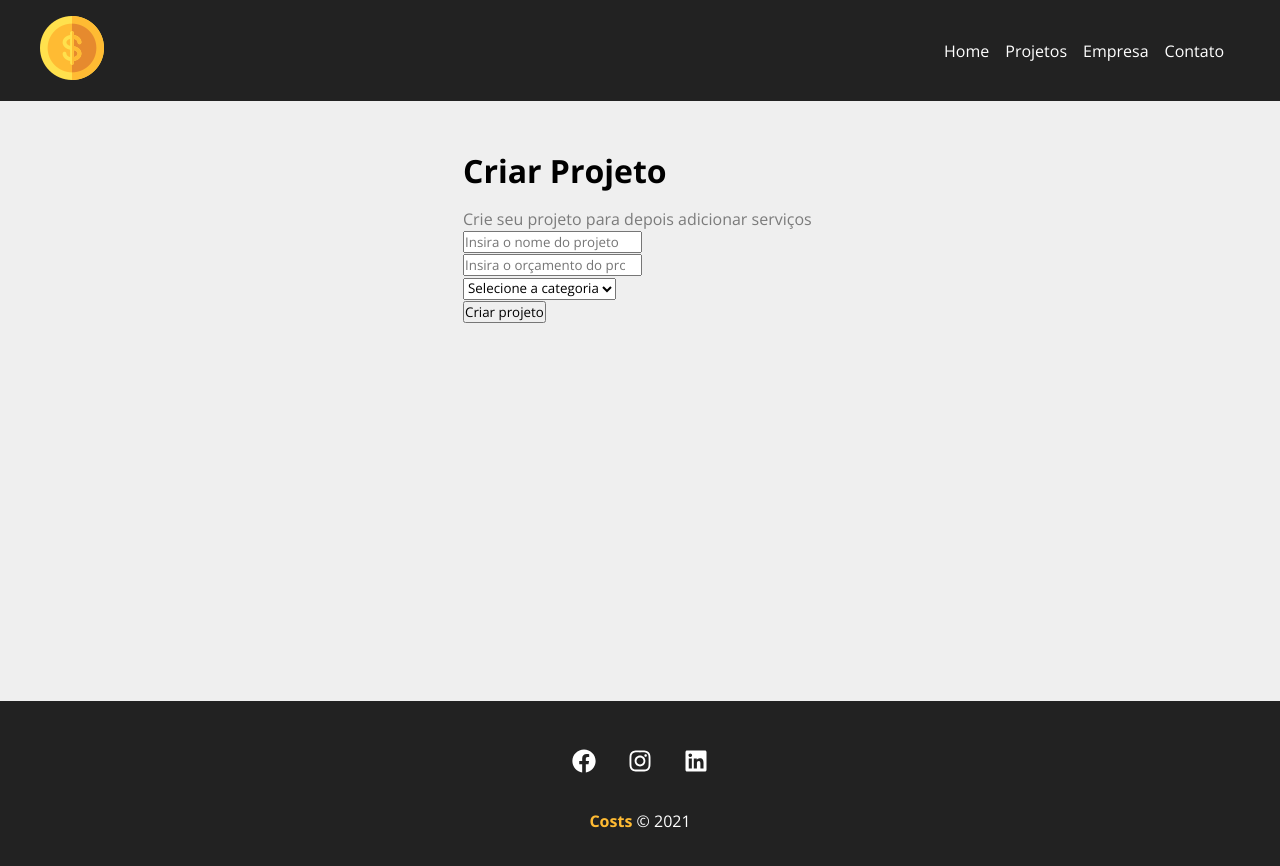
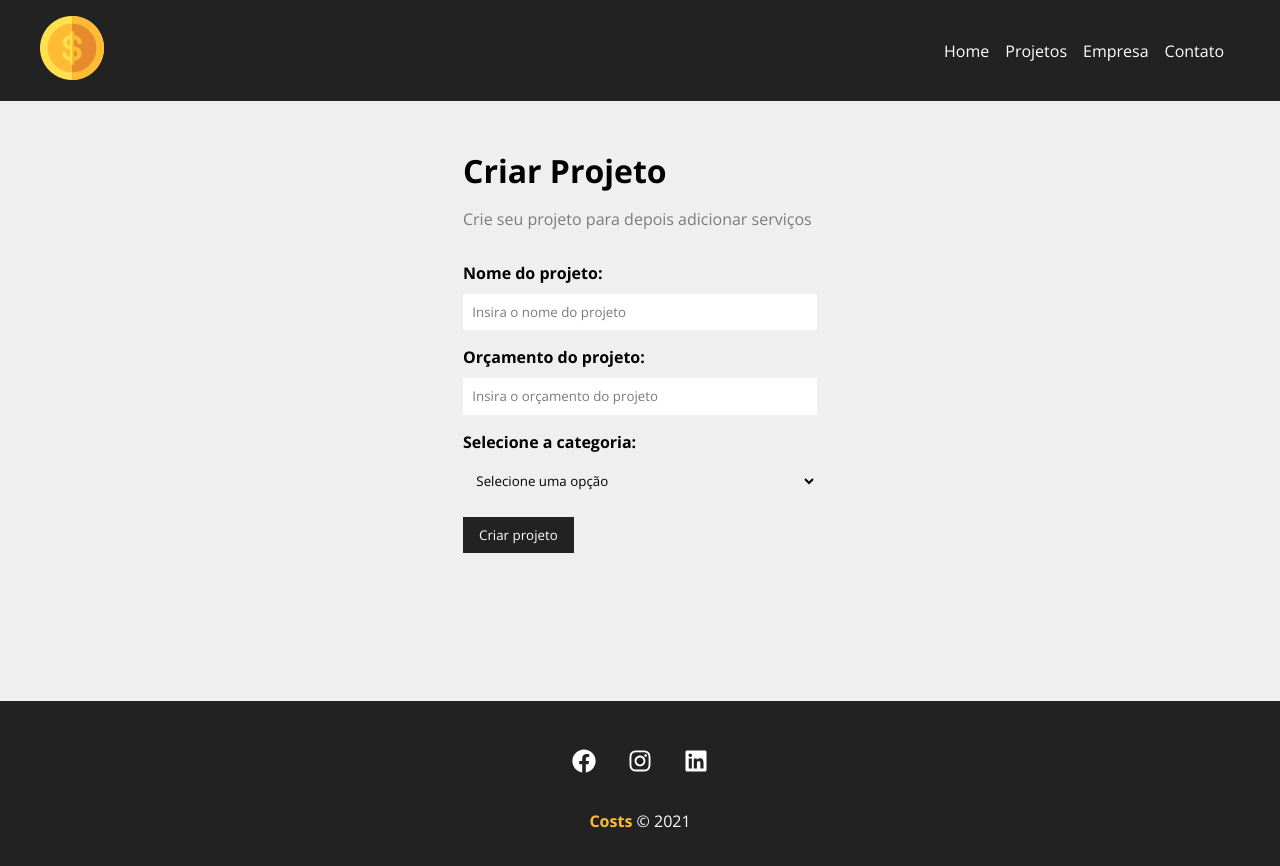
Before and after one commit to Italloml/Costs_In_React, a React (Create React App) app: page /newproject in a window 1280 px wide. Shown: the top 866 px of the page. Built offline with nearby package versions, Linux system fonts and the light colour scheme.

Commit message:
Criação da tela Home do butao criar projeto

```diff
--- /dev/null
+++ b/src/Components/Form/Input.js
@@ -0,0 +1,19 @@
+import styles from './Input.module.css';
+
+function Input({ type, text, name, placeholder, handleOnChange, value }) {
+    return (
+        <div className={styles.form_control}>
+            <label htmlFor={name}>{text}:</label>
+            <input
+                type={type}
+                name={name}
+                id={name}
+                placeholder={placeholder}
+                onChange={handleOnChange}
+                value={value}
+            />
+        </div>
+    )
+}
+
+export default Input;
--- /dev/null
+++ b/src/Components/Form/Input.module.css
@@ -0,0 +1,20 @@
+.form_control {
+    display: flex;
+    flex-direction: column;
+    margin-bottom: 1em;
+}
+
+.form_control label {
+    margin-bottom: .6em;
+    font-weight: bold;
+}
+
+.form_control input {
+    padding: .7em;
+    border-radius: 0;
+    border: none;
+}
+
+.form_control input::placeholder {
+    color: #7b7b7b;
+}
--- /dev/null
+++ b/src/Components/Form/Select.js
@@ -0,0 +1,14 @@
+import styles from './Select.module.css'
+
+function Select({ text, name, optons, handleOnChange, value }) {
+    return (
+        <div className={styles.form_control}>
+        <label htmlFor={name}>{text}:</label>
+        <select name={name} id={name}>
+            <option>Selecione uma opção</option>
+        </select>
+    </div>
+    )
+}
+
+export default Select;
--- /dev/null
+++ b/src/Components/Form/Select.module.css
@@ -0,0 +1,16 @@
+.form_control {
+    display: flex;
+    flex-direction: column;
+    margin-bottom: 1em;
+}
+
+.form_control label {
+    margin-bottom: .6em;
+    font-weight: bold;
+}
+
+.form_control select {
+    padding: .7em;
+    border-radius: 0;
+    border: none;
+}
--- /dev/null
+++ b/src/Components/Form/SubmitButton.js
@@ -0,0 +1,11 @@
+import styles from './SubmitButton.module.css';
+
+function SubmitButton({ text }) {
+    return (
+        <div >
+            <button className={styles.btn}>{text}</button>
+        </div>
+    )
+}
+
+export default SubmitButton;
--- /dev/null
+++ b/src/Components/Form/SubmitButton.module.css
@@ -0,0 +1,14 @@
+.btn {
+    background-color: #222;
+    color: #FFF;
+    padding: 0.7em 1.2em;
+    text-decoration: none;
+    transform: .5s;
+    cursor: pointer;
+    border: none;
+}
+
+.btn:hover {
+    color: #ffbb33;
+    border-radius: 4px;
+}
--- a/src/Components/Project/ProjectForm.js
+++ b/src/Components/Project/ProjectForm.js
@@ -1,22 +1,26 @@
-function ProjectForm() {
+import Input from '../Form/Input';
+import Select from '../Form/Select';
+import SubmitButton from '../Form/SubmitButton';
+
+import styles from './ProjectForm.module.css';
+
+function ProjectForm({ btnText }) {
     return (
-        <form>
-            <div>
-                <input type="text" placeholder="Insira o nome do projeto" />
-            </div>
-            <div>
-                <input type="number" placeholder="Insira o orçamento do projeto" />
-            </div>
-            <div>
-                <select name="category_id">
-                    <option disabled selected>
-                        Selecione a categoria
-                    </option>
-                </select>
-            </div>
-            <div>
-                <input type="submit" value="Criar projeto" />
-            </div>
+        <form className={styles.form}>
+            <Input
+                type="text"
+                text="Nome do projeto"
+                name="name"
+                placeholder="Insira o nome do projeto"
+            />
+            <Input
+                type="number"
+                text="Orçamento do projeto"
+                name="budget"
+                placeholder="Insira o orçamento do projeto"
+            />
+            <Select name="category_id" text="Selecione a categoria"/>
+            <SubmitButton text={btnText}/>
         </form>
     )
 }
--- /dev/null
+++ b/src/Components/Project/ProjectForm.module.css
@@ -0,0 +1,4 @@
+.form {
+    width: 100%;
+    margin: 2em 0;
+}
--- a/src/Components/pages/NewProject.js
+++ b/src/Components/pages/NewProject.js
@@ -7,7 +7,7 @@
         <div className={styles.newproject_container}>
             <h1>Criar Projeto</h1>
             <p>Crie seu projeto para depois adicionar serviços</p>
-            <ProjectForm />
+            <ProjectForm btnText="Criar projeto"/>
         </div>
     )
 }
```
